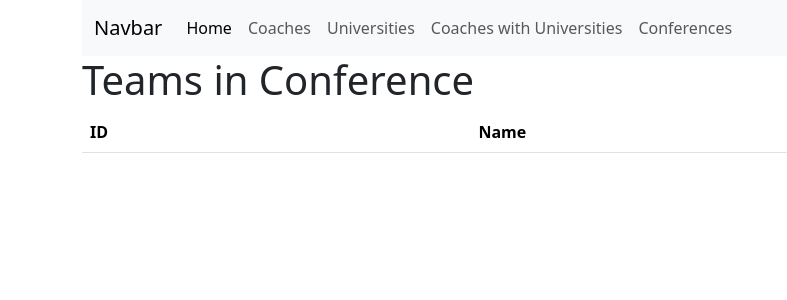
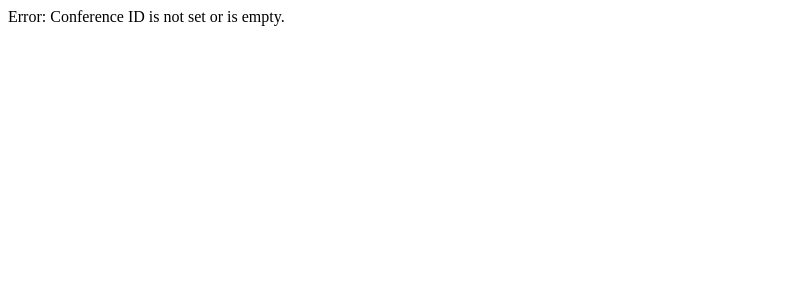
Before and after one commit to mjmatray10/hw3, a PHP site: page /teams-by-conference.php in a window 1280 px wide. Shown: the top 300 px of the page, without its empty margins (0-787 px from the left). Run offline with PHP 8.4, Linux system fonts and the light colour scheme; data that the repository does not hold is empty.

Commit message:
Update teams-by-conference.php

```diff
--- a/teams-by-conference.php
+++ b/teams-by-conference.php
@@ -1,8 +1,12 @@
 <?php
 require_once("util-db.php");
 require_once("model-teams-by-conference.php");
-$conference_id = $_POST['conference_id'];
+if (!isset($_POST['conference_id']) || empty($_POST['conference_id'])) {
+    die("Error: Conference ID is not set or is empty.");
+}
+$conference_id = intval($_POST['conference_id']);
 $teams = selectTeamsByConferenceId($conference_id);
+
 $pageTitle = "Teams by Conference";
 include "view-header.php";
 include "view-teams-by-conference.php";
```
